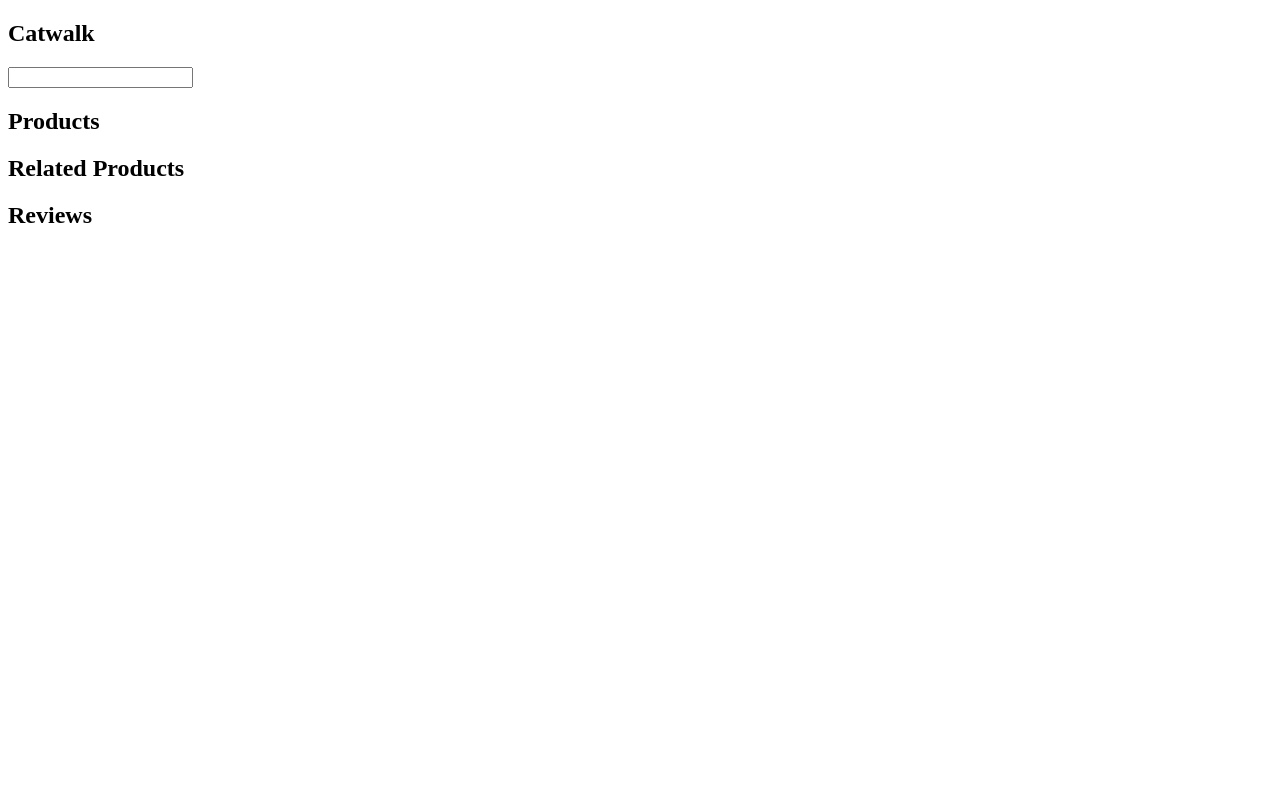
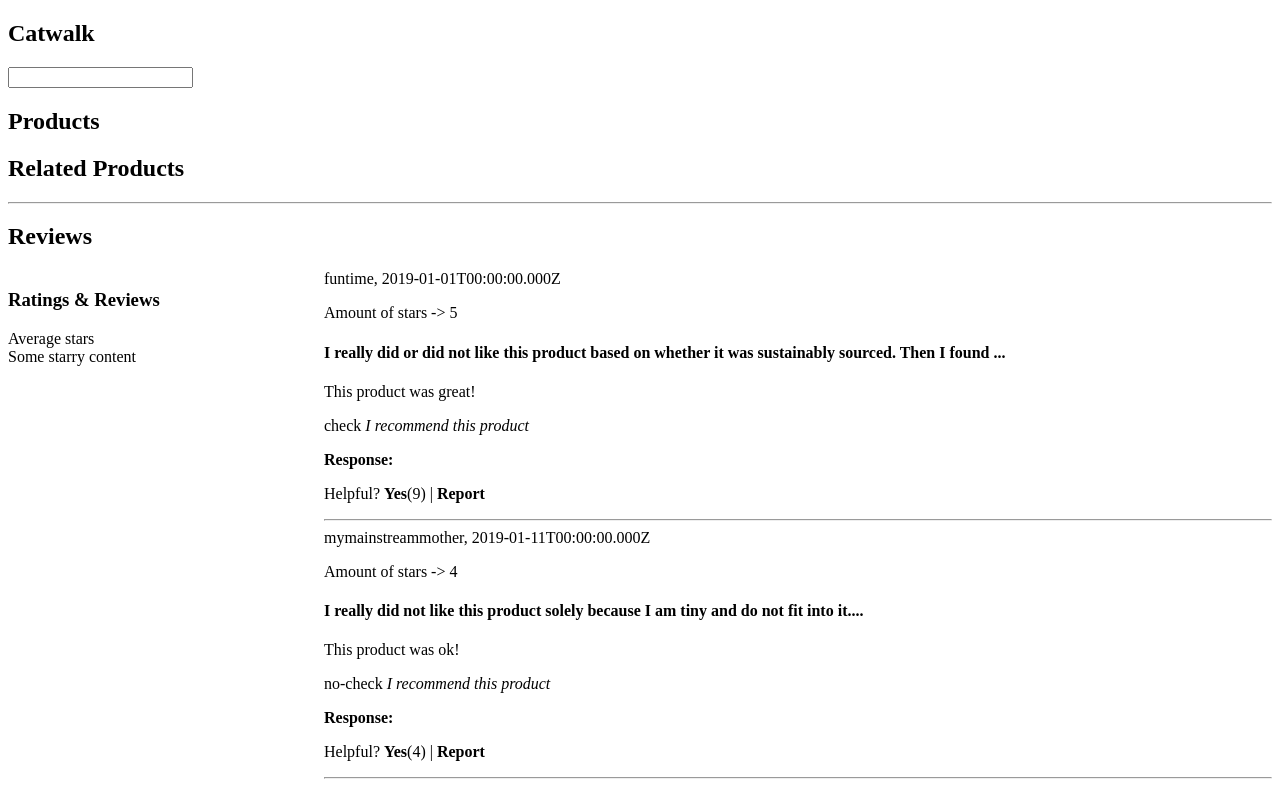
Before and after one commit to bhattibytes/Catwalk, a React app: page / in a window 1280 px wide. Built offline with nearby package versions, Linux system fonts and the light colour scheme; the HTML template or start-up script is replaced by a standard one.

Commit message:
Created sub-components for Reviews * Created a ReviewsList component * Created a ReviewListItem component * Created a Ratings component * Dynamically rendered dummy data for reviews

```diff
--- /dev/null
+++ b/client/src/components/Reviews/Ratings/Ratings.js
@@ -0,0 +1,13 @@
+import React from 'react';
+
+const Ratings = () => (
+  <div>
+    <h3>Ratings & Reviews</h3>
+    <div>Average stars</div>
+    <div>
+      Some starry content
+    </div>
+  </div>
+);
+
+export default Ratings;
--- /dev/null
+++ b/client/src/components/Reviews/ReviewList.js
@@ -0,0 +1,14 @@
+import React from 'react';
+import ReviewListItem from './ReviewListItem.js';
+
+const ReviewList = ({reviews}) => {
+  return(
+    <div>
+      {reviews.map((review, idx)=>
+        <ReviewListItem key={idx} review={review} />
+      )}
+    </div>
+  )
+};
+
+export default ReviewList;
--- /dev/null
+++ b/client/src/components/Reviews/ReviewListItem.js
@@ -0,0 +1,23 @@
+import React from 'react';
+
+
+const ReviewListItem = ({review}) => {
+  return(
+    <div className='review'>
+      <div>
+        {review.reviewer_name}, {review.date}
+      </div>
+      <p>Amount of stars -> {review.rating}</p>
+      <h4>{review.body.slice(0, 100)}...</h4>
+      <p>{review.summary}</p>
+      <p>{(review.recommend)?'check':'no-check'} <i>I recommend this product</i></p>
+      <p><b>Response: </b>{review.response}</p>
+      <div>
+        <p>Helpful? <b>Yes</b>({review.helpfulness}) | <b>Report</b></p>
+      </div>
+      <hr />
+    </div>
+  )
+};
+
+export default ReviewListItem;
--- a/client/src/components/Reviews/Reviews.js
+++ b/client/src/components/Reviews/Reviews.js
@@ -1,6 +1,9 @@
 import React from 'react';
 import { connect } from 'react-redux';
 import { getReviews } from '../../actions/reviews.js';
+import { reviewsData } from '../../dummy_data/reviews.js';
+import ReviewList from './ReviewList.js';
+import Ratings from './Ratings/Ratings.js';
 
 class Reviews extends React.Component {
   constructor() {
@@ -12,14 +15,23 @@ class Reviews extends React.Component {
     const { dispatch } = this.props;
     // Get reviews from dummy data
     dispatch(getReviews());
-    console.log(this.props)
   }
 
 
   render() {
+    const { reviews } = this.props;
+    const style = {
+      display: 'grid',
+      gridTemplateColumns: '1fr 3fr'
+    }
     return(
       <div>
+        <hr />
         <h2>Reviews</h2>
+        <div style={style}>
+          <Ratings />
+          <ReviewList reviews={reviews.data} />
+        </div>
       </div>
     );
   }
--- a/client/src/reducers/reviews.js
+++ b/client/src/reducers/reviews.js
@@ -1,3 +1,4 @@
+import { reviewsData } from '../dummy_data/reviews.js';
 const initialState = {
   data: []
 }
@@ -5,22 +6,10 @@ const initialState = {
 function reviewsReducer(state = initialState, action) {
   switch (action.type) {
     case 'GET_REVIEWS':
-      console.log('getting state')
       return Object.assign({}, state, {
-        data: [
-          ...initialState.data,
-          {
-            product: 1,
-            review: 3
-            },
-          {
-            product: 2,
-            review:5
-          }
-        ]
+        data: reviewsData.results
       });
   }
-
   return state;
 }
 
```
